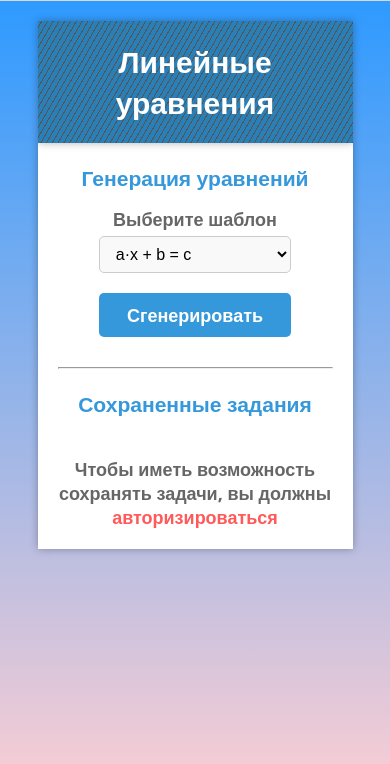
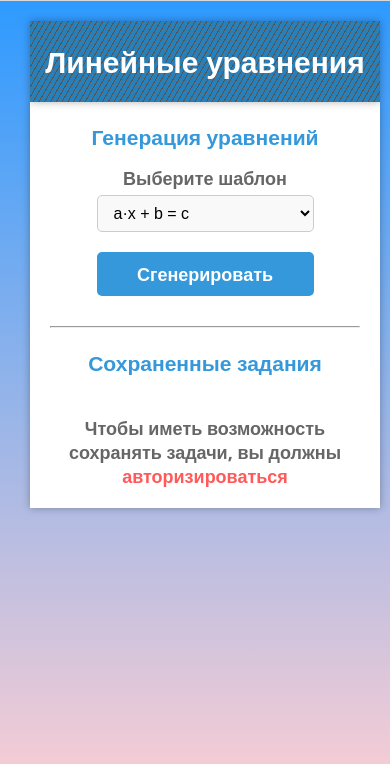
Before and after one commit to NonsmeNo/EdicationPlatform, a Flask app: page /params?theme_id=1 in a window 390 px wide. Shown: the part 80-844 px from the top of the page. Run offline with Flask 3, Linux system fonts and the light colour scheme; data comes from the database, SQL or seed files in the repository; data that the repository does not hold is empty; some libraries are stand-ins or nearby versions.

Commit message:
css fix alignment

```diff
--- a/app.py
+++ b/app.py
@@ -9,13 +9,13 @@ from werkzeug.utils import secure_filename
 from config import Config
 from models import db, Users, Themes, Tasks, Templates, SavedTasks
 
-# Создаем приложения Flask
+
 app = Flask(__name__)
-app.config.from_object(Config)  # Загружаем конфигурацию
+app.config.from_object(Config)
 
 
 
-# Инициализируем SQLAlchemy и LoginManager
+# Инициализация SQLAlchemy и LoginManager
 db.init_app(app)
 login_manager = LoginManager()
 login_manager.init_app(app)
--- a/static/css/rend.css
+++ b/static/css/rend.css
@@ -155,7 +155,8 @@
         flex-direction: column;
     }
     .content .gener_param_block {
-        width: 90%;
+        width: 100%;
+        margin: 0 10px;
         padding-top: 20px;
     }
     .content .gener_param_block form .gener, .save {
```
